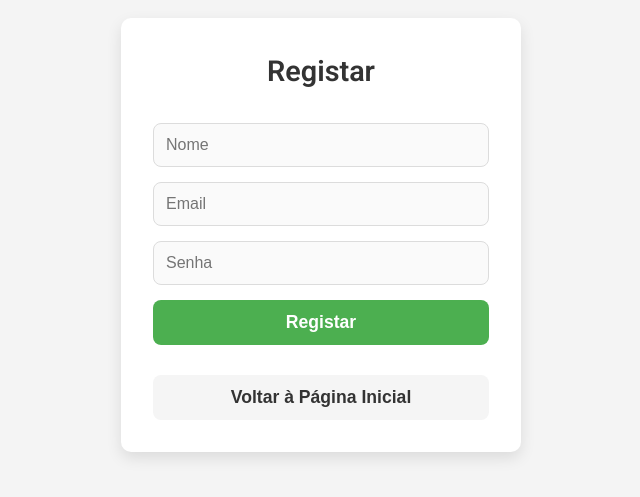
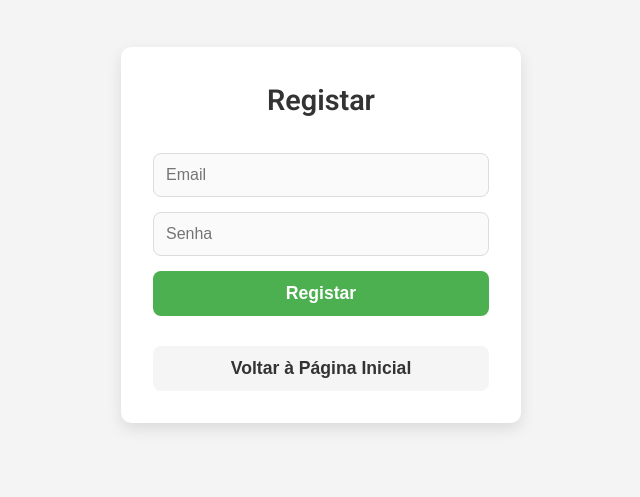
Before and after one commit to rvpinheiro/lies, a Next.js app: page /register in a window 1280 px wide. Shown: the part 165-662 px from the top of the page, without its empty margins (319-959 px from the left). Built offline with nearby package versions, Linux system fonts and the light colour scheme.

Commit message:
Register fixes

```diff
--- a/src/app/register/page.js
+++ b/src/app/register/page.js
@@ -2,14 +2,12 @@
 
 import { useState } from "react";
 import { getAuth, createUserWithEmailAndPassword } from "firebase/auth";
-import { getDatabase, ref, set } from "firebase/database";
 import { useRouter } from "next/navigation";
 import styles from './page.module.css';
 
 const Register = () => {
     const [email, setEmail] = useState("");
     const [password, setPassword] = useState("");
-    const [name, setName] = useState(""); // Campo para o nome
     const [errorMessage, setErrorMessage] = useState("");  // Estado para armazenar a mensagem de erro
     const router = useRouter();
 
@@ -18,16 +16,8 @@ const Register = () => {
         const auth = getAuth();
 
         createUserWithEmailAndPassword(auth, email, password)
-            .then((userCredential) => {
-                const user = userCredential.user;
-
-                // Após criar o utilizador, guardar o nome na base de dados
-                const db = getDatabase();
-                set(ref(db, 'users/' + user.uid), {
-                    name: name,
-                    email: email
-                });
-
+            .then(() => {
+                // Redirecionar para a página principal após o registo
                 router.push("/");
             })
             .catch((error) => {
@@ -62,14 +52,6 @@ const Register = () => {
                 <h2 className={styles.title}>Registar</h2>
                 <form onSubmit={handleRegister} className={styles.formContent}>
                     <input
-                        type="text"
-                        placeholder="Nome"
-                        value={name}
-                        onChange={(e) => setName(e.target.value)}
-                        required
-                        className={styles.input}
-                    />
-                    <input
                         type="email"
                         placeholder="Email"
                         value={email}
```
